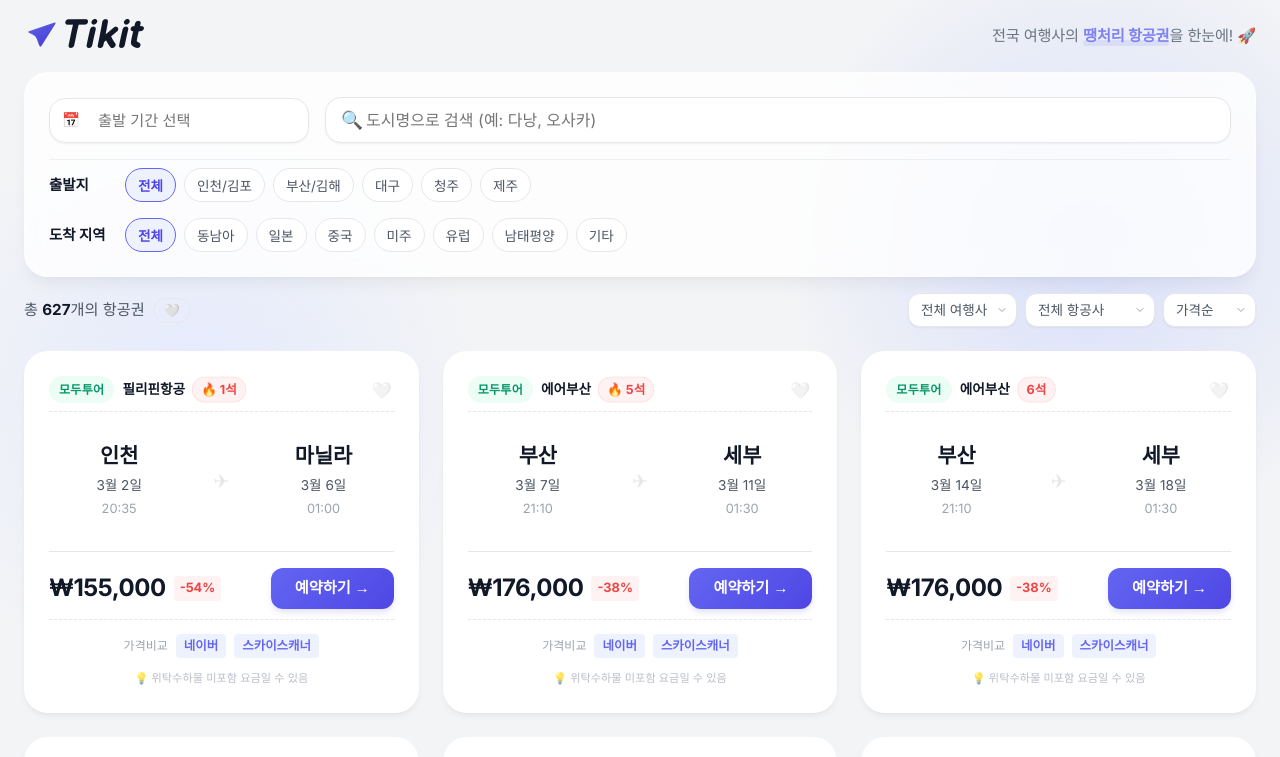
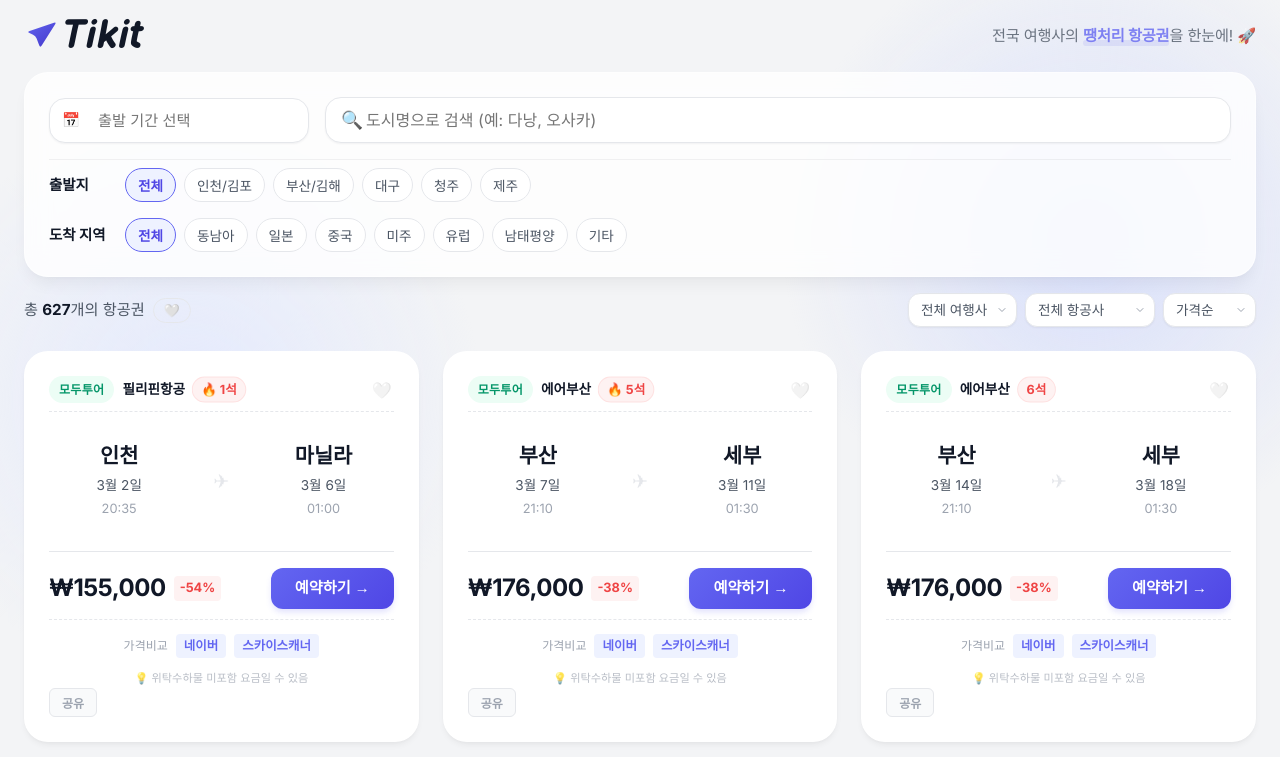
Before and after one commit to uingga/flight, a Next.js app: page / in a window 1280 px wide. Shown: the top 757 px of the page. Built offline with nearby package versions, Linux system fonts and the light colour scheme.

Commit message:
공유 버튼 + 가격 변동 뱃지 추가

```diff
--- a/src/components/Dashboard.module.css
+++ b/src/components/Dashboard.module.css
@@ -1230,4 +1230,69 @@
         height: 48px;
         font-size: 1.1rem;
     }
+
+    .shareButton {
+        font-size: 0.7rem;
+        padding: 4px 10px;
+    }
 }
+
+/* 가격 변동 뱃지 */
+.priceDown {
+    font-size: 0.75rem;
+    font-weight: 700;
+    color: #16a34a;
+    background: #dcfce7;
+    padding: 2px 6px;
+    border-radius: 4px;
+    vertical-align: middle;
+    animation: pricePulse 2s ease-in-out infinite;
+}
+
+.priceUp {
+    font-size: 0.75rem;
+    font-weight: 700;
+    color: #dc2626;
+    background: #fef2f2;
+    padding: 2px 6px;
+    border-radius: 4px;
+    vertical-align: middle;
+}
+
+@keyframes pricePulse {
+
+    0%,
+    100% {
+        opacity: 1;
+    }
+
+    50% {
+        opacity: 0.7;
+    }
+}
+
+/* 공유 버튼 */
+.shareButton {
+    display: inline-flex;
+    align-items: center;
+    gap: 4px;
+    padding: 5px 12px;
+    font-size: 0.75rem;
+    font-weight: 600;
+    color: var(--color-text-muted);
+    background: var(--color-bg-secondary);
+    border: 1px solid var(--color-border);
+    border-radius: 6px;
+    cursor: pointer;
+    transition: all 0.2s;
+}
+
+.shareButton:hover {
+    color: var(--color-primary);
+    border-color: var(--color-primary);
+    background: rgba(99, 102, 241, 0.05);
+}
+
+.shareButton:active {
+    transform: scale(0.95);
+}
--- a/src/components/Dashboard.tsx
+++ b/src/components/Dashboard.tsx
@@ -868,6 +868,25 @@ export default function Dashboard() {
                                                         }
                                                         return null;
                                                     })()}
+                                                    {(() => {
+                                                        const route = `${flight.departure.city}-${flight.arrival.city}`;
+                                                        const history = priceHistory[route];
+                                                        if (history && history.length >= 2) {
+                                                            const prev = history[history.length - 2].minPrice;
+                                                            const curr = history[history.length - 1].minPrice;
+                                                            const diff = curr - prev;
+                                                            const pct = Math.round(Math.abs(diff) / prev * 100);
+                                                            if (pct >= 3 && Math.abs(diff) >= 5000) {
+                                                                return (
+                                                                    <span className={diff < 0 ? styles.priceDown : styles.priceUp}
+                                                                        title={`어제 최저가: ${prev.toLocaleString()}원`}>
+                                                                        {diff < 0 ? '↓' : '↑'}{pct}%
+                                                                    </span>
+                                                                );
+                                                            }
+                                                        }
+                                                        return null;
+                                                    })()}
                                                 </div>
                                                 <a
                                                     href={
@@ -919,6 +938,27 @@ export default function Dashboard() {
                                                     </div>
                                                 );
                                             })()}
+                                            {/* 공유 버튼 */}
+                                            <button
+                                                className={styles.shareButton}
+                                                onClick={(e) => {
+                                                    e.preventDefault();
+                                                    const text = `✈️ ${flight.departure.city}→${flight.arrival.city} ${formatPrice(flight.price)} (${flight.airline}, ${flight.departure.date}) - 티킷에서 확인`;
+                                                    const url = 'https://mytikit.vercel.app';
+                                                    if (navigator.share) {
+                                                        navigator.share({ title: '티킷 - 땡처리 항공권', text, url }).catch(() => { });
+                                                    } else {
+                                                        navigator.clipboard.writeText(`${text}\n${url}`).then(() => {
+                                                            const btn = e.currentTarget;
+                                                            btn.textContent = '✅ 복사됨';
+                                                            setTimeout(() => { btn.textContent = '공유'; }, 1500);
+                                                        });
+                                                    }
+                                                }}
+                                                title="이 항공편 공유하기"
+                                            >
+                                                공유
+                                            </button>
                                         </div>
 
 
```
